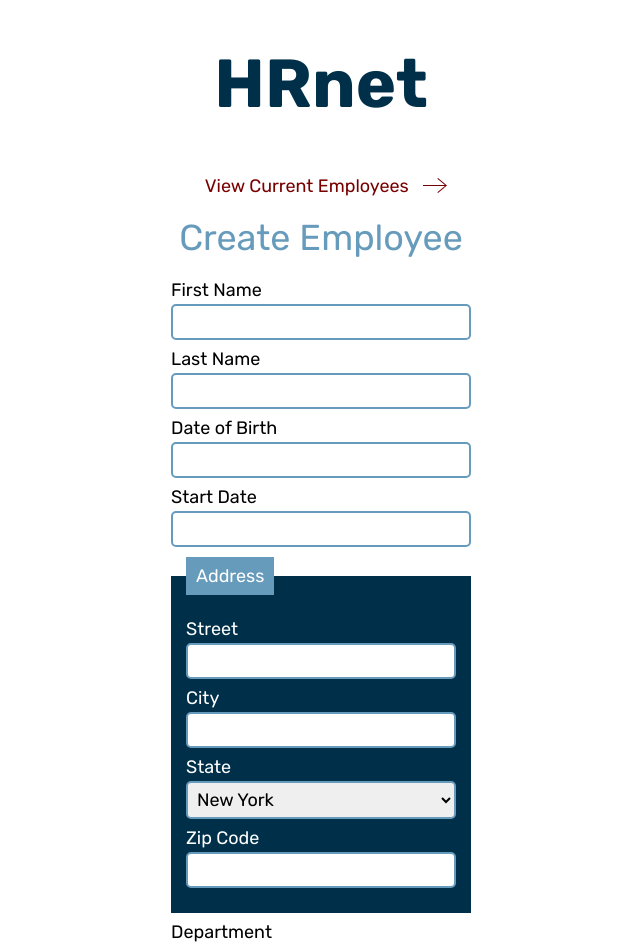
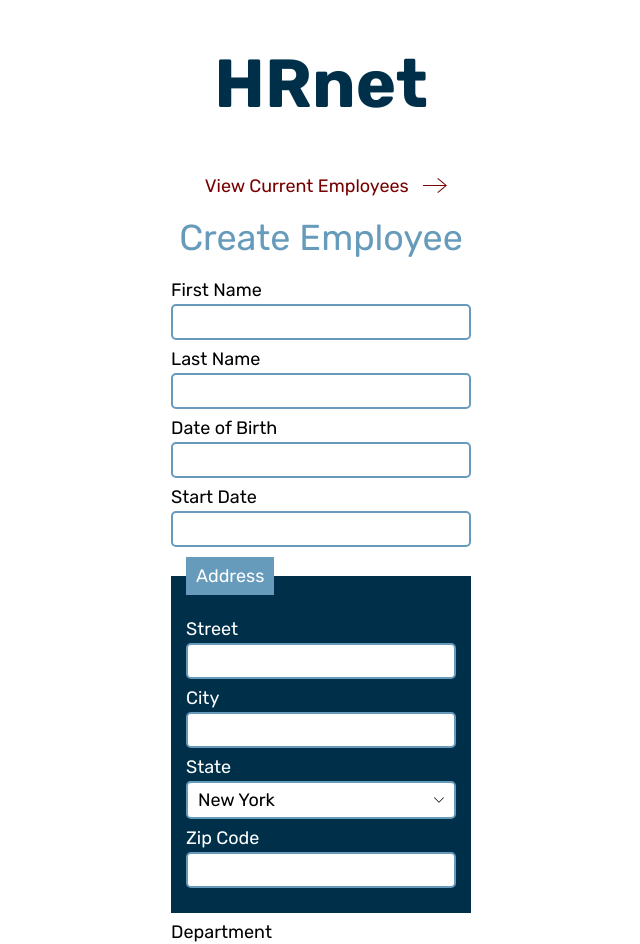
Before and after one commit to AnthonyCollette/Project14, a React (Create React App) app: page / in a window 1280 px wide. Shown: the top 944 px of the page, without its empty margins (319-959 px from the left). Built offline with nearby package versions, Linux system fonts and the light colour scheme.

Commit message:
smooth-select

```diff
--- a/src/assets/css/style.css
+++ b/src/assets/css/style.css
@@ -2,25 +2,94 @@
     font-family: 'Rubik Regular';
     src: url('../../fonts/Rubik-Regular.ttf') format('truetype');
 }
+
 @font-face {
     font-family: 'Rubik Bold';
     src: url('../../fonts/Rubik-Bold.ttf') format('truetype');
 }
 
 /* START NORMALIZE CSS */
-html, body, div, span, applet, object, iframe,
-h1, h2, h3, h4, h5, h6, p, blockquote, pre,
-a, abbr, acronym, address, big, cite, code,
-del, dfn, em, img, ins, kbd, q, s, samp,
-small, strike, strong, sub, sup, tt, var,
-b, u, i, center,
-dl, dt, dd, ol, ul, li,
-fieldset, form, label, legend,
-table, caption, tbody, tfoot, thead, tr, th, td,
-article, aside, canvas, details, embed,
-figure, figcaption, footer, header, hgroup,
-menu, nav, output, ruby, section, summary,
-time, mark, audio, video {
+html,
+body,
+div,
+span,
+applet,
+object,
+iframe,
+h1,
+h2,
+h3,
+h4,
+h5,
+h6,
+p,
+blockquote,
+pre,
+a,
+abbr,
+acronym,
+address,
+big,
+cite,
+code,
+del,
+dfn,
+em,
+img,
+ins,
+kbd,
+q,
+s,
+samp,
+small,
+strike,
+strong,
+sub,
+sup,
+tt,
+var,
+b,
+u,
+i,
+center,
+dl,
+dt,
+dd,
+ol,
+ul,
+li,
+fieldset,
+form,
+label,
+legend,
+table,
+caption,
+tbody,
+tfoot,
+thead,
+tr,
+th,
+td,
+article,
+aside,
+canvas,
+details,
+embed,
+figure,
+figcaption,
+footer,
+header,
+hgroup,
+menu,
+nav,
+output,
+ruby,
+section,
+summary,
+time,
+mark,
+audio,
+video {
     margin: 0;
     padding: 0;
     border: 0;
@@ -28,25 +97,44 @@ time, mark, audio, video {
     font: inherit;
     vertical-align: baseline;
 }
+
 /* HTML5 display-role reset for older browsers */
-article, aside, details, figcaption, figure,
-footer, header, hgroup, menu, nav, section {
+article,
+aside,
+details,
+figcaption,
+figure,
+footer,
+header,
+hgroup,
+menu,
+nav,
+section {
     display: block;
 }
+
 body {
     line-height: 1;
 }
-ol, ul {
+
+ol,
+ul {
     list-style: none;
 }
-blockquote, q {
+
+blockquote,
+q {
     quotes: none;
 }
-blockquote:before, blockquote:after,
-q:before, q:after {
+
+blockquote:before,
+blockquote:after,
+q:before,
+q:after {
     content: '';
     content: none;
 }
+
 table {
     border-collapse: collapse;
     border-spacing: 0;
@@ -118,7 +206,8 @@ form {
     max-width: 90%;
 }
 
-.form-group, fieldset {
+.form-group,
+fieldset {
     display: flex;
     flex-direction: column;
     margin-bottom: 1rem;
@@ -138,8 +227,12 @@ fieldset legend {
     padding: 1rem;
 }
 
-input, select {
-    margin-top: 0.5rem;
+label {
+    margin-bottom: 0.5rem;
+}
+
+input,
+select {
     border: 2px solid var(--color-002);
     border-radius: 5px;
     padding: 0.5rem;
@@ -186,3 +279,65 @@ select {
 .back {
     margin-top: 2.5rem;
 }
+
+.smooth-select {
+    position: relative;
+}
+
+.smooth-select select {
+    height: 0;
+    width: 0;
+    position: absolute;
+}
+
+.smooth-select svg {
+    transition: all 0.4s ease-in-out;
+}
+
+.smooth-select .open svg {
+    transform: rotate(-180deg);
+}
+
+.smooth-select .open ul {
+    display: block;
+    position: absolute;
+    background-color: white;
+    color: black;
+    top: calc(100% - 2px);
+    left: 0;
+    width: 100%;
+    border-radius: 0 0 5px;
+    padding: 5px 0;
+    box-shadow: inset 0 0 0 2px var(--color-002);
+    /* border: 2px solid var(--color-002); */
+    /* border-top: none; */
+}
+
+.smooth-select ul li {
+    padding: 5px 10px;
+    cursor: pointer;
+}
+
+.smooth-select ul li:hover {
+    background-color: #DCDCDC;
+}
+
+.smooth-select--current {
+    background-color: white;
+    color: black;
+    padding: 8px 20px 8px 10px;
+    border-radius: 5px;
+    cursor: pointer;
+    position: relative;
+    border: 2px solid var(--color-002);
+}
+
+.smooth-select--current svg {
+    position: absolute;
+    right: 10px;
+    top: 12px;
+}
+
+.smooth-select ul {
+    display: none;
+}
--- a/src/components/Form.js
+++ b/src/components/Form.js
@@ -1,6 +1,10 @@
 import React from 'react';
+import SmoothSelect from './SmoothSelect';
 
 const Form = () => {
+
+    const stateOptions = ['New York', 'Paris', 'Londres', 'Tokyo']
+
     return (
         <form>
             <div className='form-group'>
@@ -31,9 +35,7 @@ const Form = () => {
                 </div>
                 <div className='form-group'>
                     <label>State</label>
-                    <select name='city'>
-                        <option value='New York'>New York</option>
-                    </select>
+                    <SmoothSelect options={stateOptions} />
                 </div>
                 <div className='form-group'>
                     <label>Zip Code</label>
--- /dev/null
+++ b/src/components/SmoothSelect.js
@@ -0,0 +1,47 @@
+import React, { useRef, useState, useEffect } from 'react';
+
+const SmoothSelect = ({ options }) => {
+
+    const select = useRef()
+    const smoothSelect = useRef()
+
+    const [open, isOpen] = useState(false)
+    const [selectedOption, setSelectedOption] = useState('')
+
+    const handleClick = () => {
+        isOpen(!open)
+    }
+
+    const handleSelectedOption = (option) => {
+        setSelectedOption(option)
+        isOpen(false)
+    }
+
+    return (
+        <div className='smooth-select'>
+            <select name='city' ref={select}>
+                {options.map((option) => {
+                    return <option value={option}>
+                        {option}
+                    </option>
+                })}
+            </select>
+            <div className={open ? 'smooth-select--container open' : 'smooth-select--container'} ref={smoothSelect}>
+                <p className='smooth-select--current' onClick={handleClick}>
+                    {selectedOption == '' ? options[0] : selectedOption}
+                    <svg fill="#000000" height="10px" width="10px" version="1.1" id="Layer_1"
+                        viewBox="0 0 407.437 407.437">
+                        <polygon points="386.258,91.567 203.718,273.512 21.179,91.567 0,112.815 203.718,315.87 407.437,112.815 " />
+                    </svg>
+                </p>
+                <ul>
+                    {options.map((option) => {
+                        return <li onClick={() => handleSelectedOption(option)}>{option}</li>
+                    })}
+                </ul>
+            </div>
+        </div>
+    );
+};
+
+export default SmoothSelect;
--- a/src/views/Employees.js
+++ b/src/views/Employees.js
@@ -3,6 +3,7 @@ import Table from '../components/Table';
 import { Link } from 'react-router-dom';
 
 const Employees = () => {
+
     return (
         <main>
             <h1>Current Employees</h1>
--- a/src/views/Homepage.js
+++ b/src/views/Homepage.js
@@ -6,7 +6,7 @@ const Homepage = () => {
     return (
         <main>
             <h1>HRnet</h1>
-            <Link to="/employees" className='link-w-arrow'>View Current Employees <svg width="24" height="24" xmlns="http://www.w3.org/2000/svg" fill-rule="evenodd" clip-rule="evenodd"><path d="M21.883 12l-7.527 6.235.644.765 9-7.521-9-7.479-.645.764 7.529 6.236h-21.884v1h21.883z"/></svg></Link>
+            <Link to="/employees" className='link-w-arrow'>View Current Employees <svg width="24" height="24" xmlns="http://www.w3.org/2000/svg" fillRule="evenodd" clipRule="evenodd"><path d="M21.883 12l-7.527 6.235.644.765 9-7.521-9-7.479-.645.764 7.529 6.236h-21.884v1h21.883z"/></svg></Link>
             <h2>Create Employee</h2>
             <Form />
         </main>
```
Also changed, not shown: src/assets/images/down-chevron.svg (added). Lines whose indentation alone changed are shown as unchanged.
